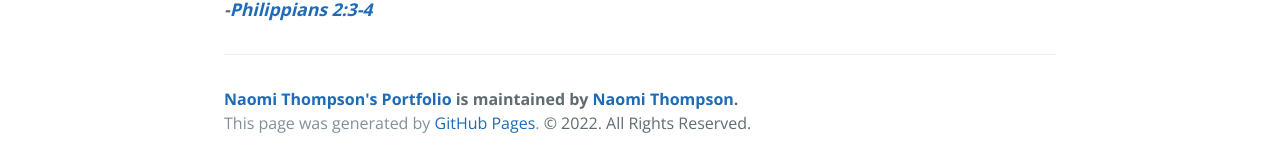
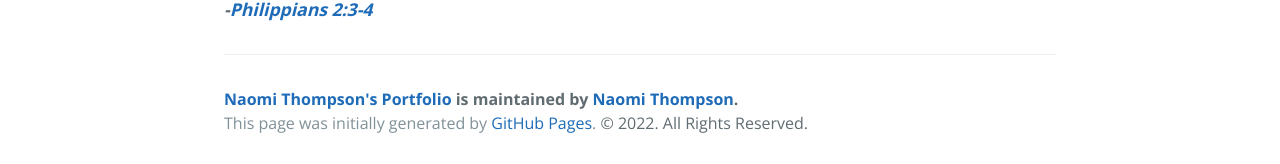
Before and after one commit to MidnightDevBeth/MidnightDevBeth.github.io, a Jekyll site: the page built from index.html, in a window 1280 px wide. Shown: the part 1853-2017 px from the top of the page. Built offline with Jekyll 4.4.1, drawn with Linux system fonts in a browser that asks for light colours; the list of posts is cut into pages by our own code.

Commit message:
Minor Wording update

```diff
--- a/_includes/page-footer.html
+++ b/_includes/page-footer.html
@@ -1,5 +1,5 @@
 <footer class="site-footer">
   <span class="site-footer-owner"><a href="{{ site.url }}">{{ site.title }}</a> is maintained by <a href="{{ site.author.url }}">{{ site.author.name }}</a>.</span>
-  <span class="site-footer-credits">This page was generated by <a href="https://pages.github.com">GitHub Pages</a>.</span>
+  <span class="site-footer-credits">This page was initially generated by <a href="https://pages.github.com">GitHub Pages</a>.</span>
 <span>&copy; {{ site.time | date: '%Y' }}. All Rights Reserved.</span>
 </footer>
```
